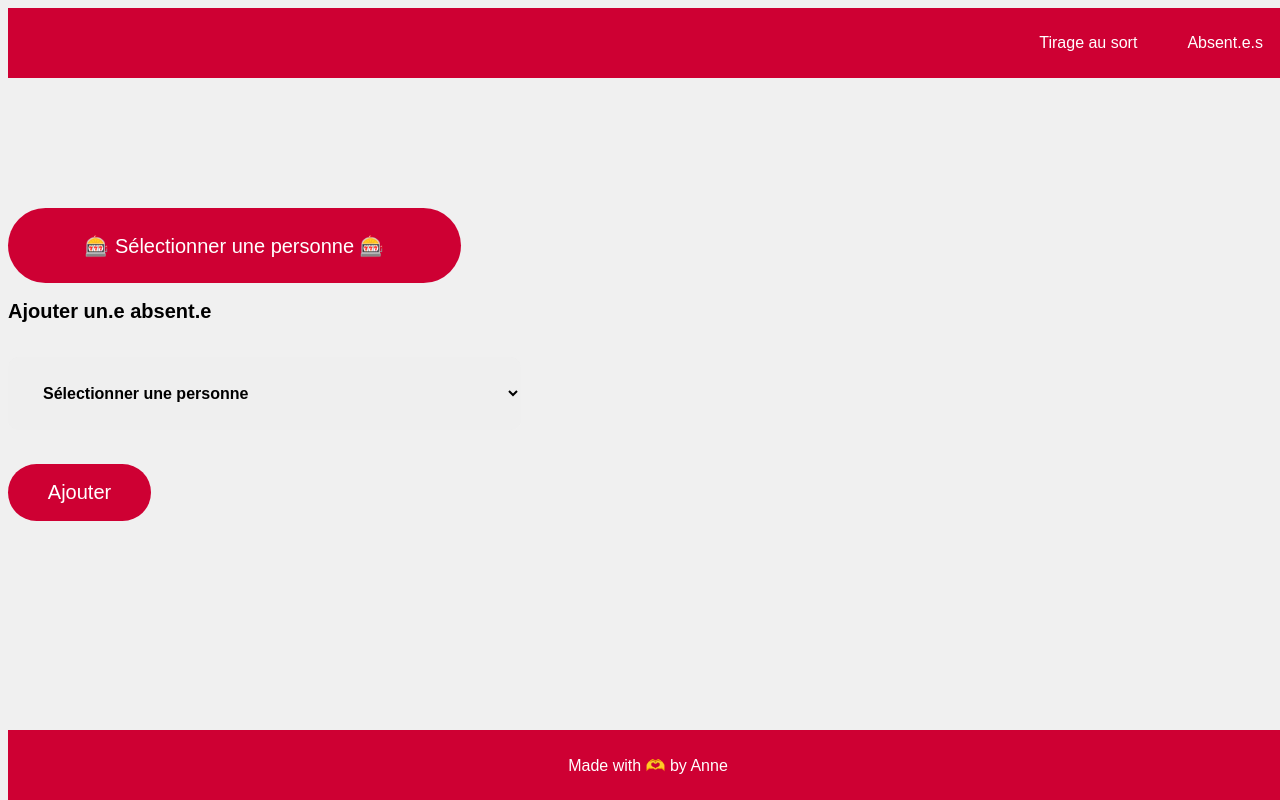
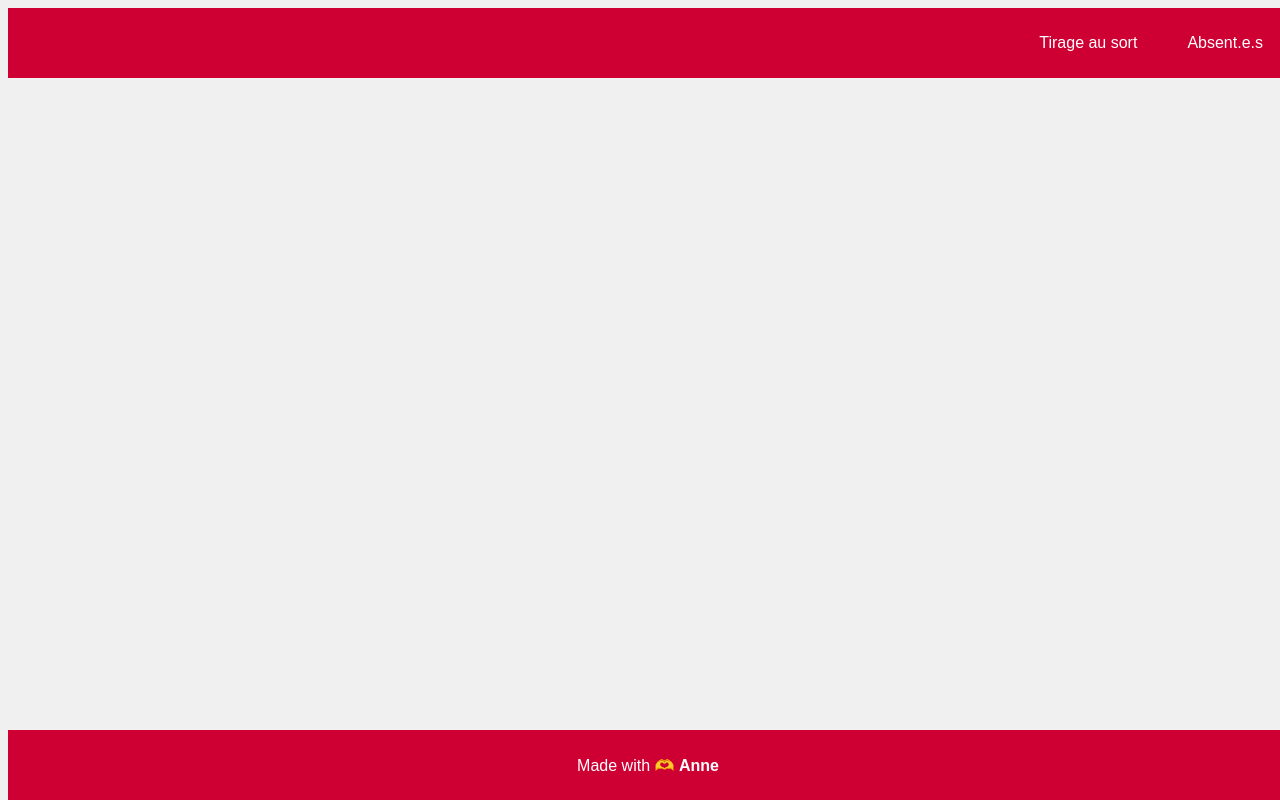
Before and after one commit to AnneGicquel/tirageAuSort, an Angular app: page / in a window 1280 px wide. Built offline with nearby package versions, Linux system fonts and the light colour scheme.

Commit message:
rectangle de message fait; plus améliorations: hover sur navbar, text-shadow sur selection-button

```diff
--- a/src/app/app.component.html
+++ b/src/app/app.component.html
@@ -1,7 +1,3 @@
 <app-header></app-header>
 
-<app-selection-button></app-selection-button>
-
-<app-add-absent></app-add-absent>
-
 <app-footer></app-footer>
--- a/src/app/app.module.ts
+++ b/src/app/app.module.ts
@@ -6,6 +6,7 @@ import { HeaderComponent } from './components/header/header.component';
 import { FooterComponent } from './components/footer/footer.component';
 import { SelectionButtonComponent } from './components/selection-button/selection-button.component';
 import { AddAbsentComponent } from './components/add-absent/add-absent.component';
+import { MessageRectangleComponent } from './components/message-rectangle/message-rectangle.component';
 
 @NgModule({
   declarations: [
@@ -13,7 +14,8 @@ import { AddAbsentComponent } from './components/add-absent/add-absent.component
     HeaderComponent,
     FooterComponent,
     SelectionButtonComponent,
-    AddAbsentComponent
+    AddAbsentComponent,
+    MessageRectangleComponent
   ],
   imports: [
     BrowserModule
--- a/src/app/components/add-absent/add-absent.component.css
+++ b/src/app/components/add-absent/add-absent.component.css
@@ -6,7 +6,6 @@ div{
 
 label{
     margin: 17px 0;
-    font-family: 'Poppins', sans-serif;
     font-weight: 600;
     font-size: 20px;
 }
@@ -14,7 +13,6 @@ label{
 select {
     width: 513px;
     height: 73px;
-    font-family: 'Poppins', sans-serif;
     font-weight: 600;
     font-size: 16px;
     padding: 25px 31px;
@@ -26,7 +24,6 @@ button {
     border: 0;
     width: 143px;
     height: 57px;
-    font-family: 'Poppins', sans-serif;
     font-size: 20px;
     text-align: center;
     color: white;
--- a/src/app/components/footer/footer.component.css
+++ b/src/app/components/footer/footer.component.css
@@ -11,7 +11,6 @@ footer {
 
 footer span {
     color: white;
-    font-family: 'Poppins', sans-serif;
     font-weight: 200;
     font-size: 16px;
     text-decoration: none;
--- a/src/app/components/footer/footer.component.html
+++ b/src/app/components/footer/footer.component.html
@@ -1,3 +1,3 @@
 <footer>
-    <span>Made with 🫶 by Anne</span>
+    <span>Made with 🫶 <strong>Anne</strong> </span>
 </footer>
--- a/src/app/components/header/header.component.css
+++ b/src/app/components/header/header.component.css
@@ -19,8 +19,11 @@ header li {
 
 header li a {
     color: white;
-    font-family: 'Poppins', sans-serif;
     font-size: 16px;
     font-weight: 200;
     text-decoration: none;
 }
+header li a:hover {
+    font-weight: bold;
+    text-shadow: -1px -1px 0 #000, 1px -1px 0 #000, -1px 1px 0 #000, 1px 1px 0 #000,-2px 4px 3px rgba(0,0,0,0.31);
+  }
--- /dev/null
+++ b/src/app/components/message-rectangle/message-rectangle.component.css
@@ -0,0 +1,8 @@
+div{
+    width: 896px;
+    height: 354px;
+    background-color: white;
+    display: flex;
+    justify-content: center;
+    align-items: center;
+}
--- /dev/null
+++ b/src/app/components/message-rectangle/message-rectangle.component.html
@@ -0,0 +1,3 @@
+<div>
+    <p>Message à changer suivant la page avec if et interpolation</p>
+</div>
--- a/src/app/components/selection-button/selection-button.component.css
+++ b/src/app/components/selection-button/selection-button.component.css
@@ -2,7 +2,7 @@ button {
     border: 0;
     width: 453px;
     height: 75px;
-    font-family: 'Poppins', sans-serif;
+    /* font-family: 'Poppins', sans-serif; */
     font-size: 20px;
     text-align: center;
     color: white;
@@ -10,4 +10,6 @@ button {
     border-radius: 60px;
     /* à effacer une fois le flex mis en place */
     margin-top: 200px;
+    border: 1px solid #000000;
+    box-shadow: 0px 4px 4px rgba(0, 0, 0, 0.25);
 }
--- a/src/index.html
+++ b/src/index.html
@@ -1,5 +1,5 @@
 <!doctype html>
-<html lang="en">
+<html lang="fr">
 <head>
   <meta charset="utf-8">
   <title>TirageAuSort</title>
--- a/src/styles.css
+++ b/src/styles.css
@@ -1,4 +1,5 @@
 /* You can add global styles to this file, and also import other style files */
 body{
     background-color: #F0F0F0;
+    font-family: 'Poppins', sans-serif;
 }
```
Also changed, not shown: src/app/components/message-rectangle/message-rectangle.component.ts (added, +10 -0 lines), 1 other file (tests, documents, lock files or other folders).
